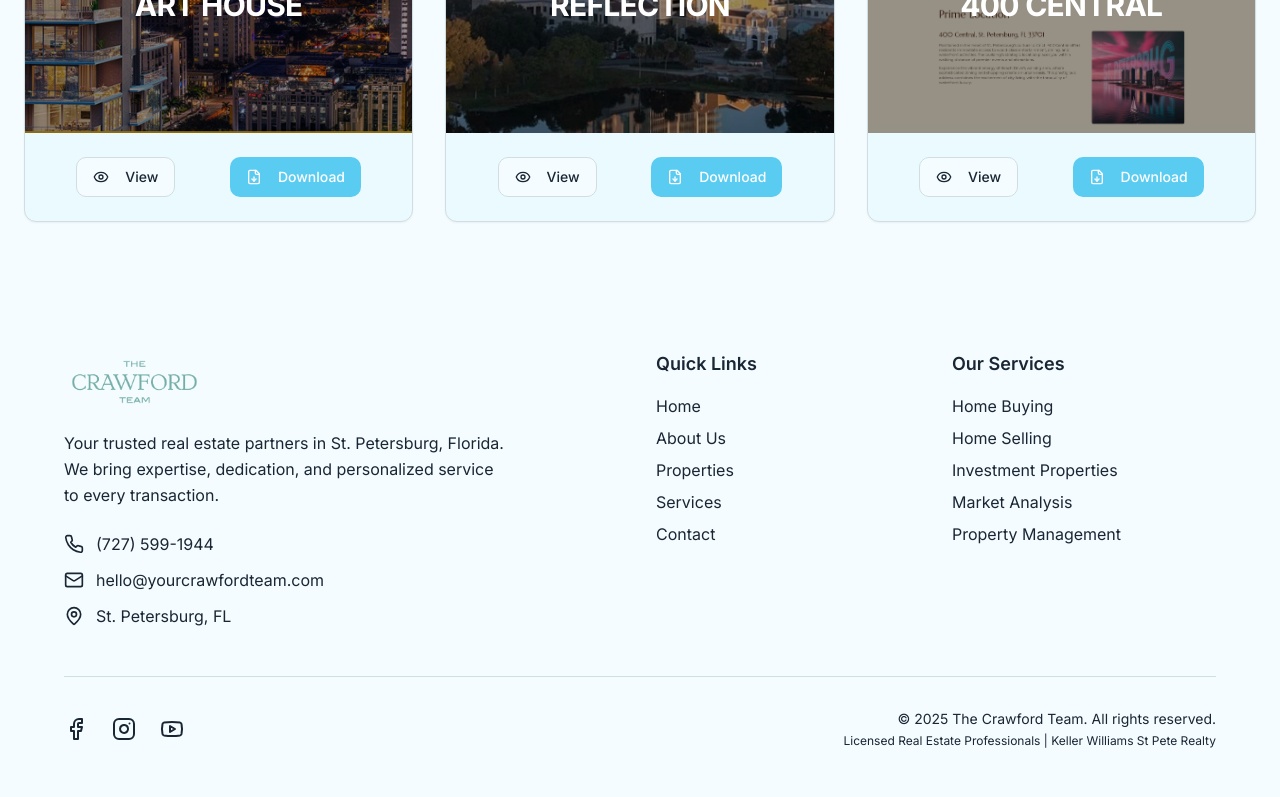
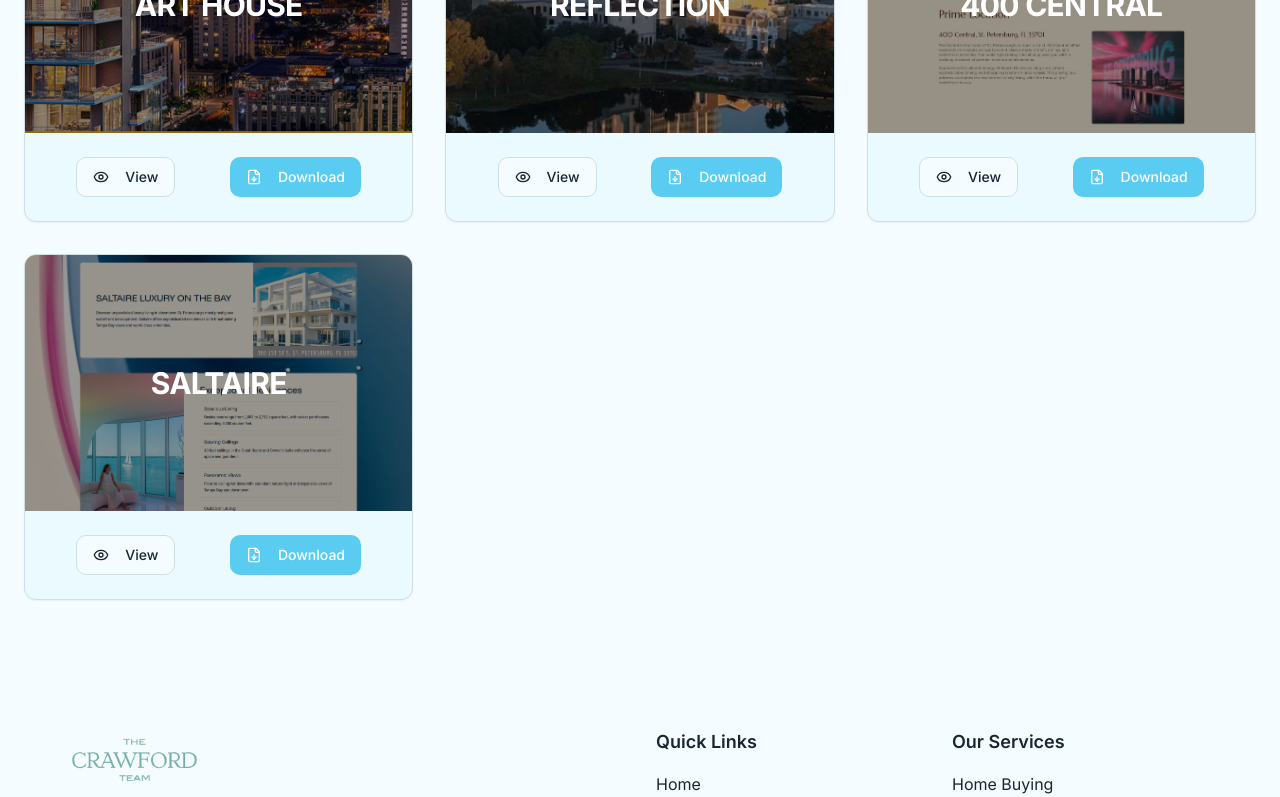
Before and after one commit to cyberdreadx/crawford-revamp-project, a React (Vite) app: page /luxury in a window 1280 px wide. Shown: the part 388-1185 px from the top of the page. Built offline with nearby package versions, Linux system fonts and the light colour scheme; a web font is replaced by a local one.

Commit message:
Add Saltaire dossier

```diff
--- a/src/pages/LuxuryProperties.tsx
+++ b/src/pages/LuxuryProperties.tsx
@@ -18,6 +18,11 @@ const dossiers = [{
   image: "/lovable-uploads/400-central-dossier-cover.png",
   pdf: "https://luxuryinthesky-iovagxi.gamma.site/",
   downloadPdf: "/dossiers/400_Central.pdf" // Update this path when PDF is available
+}, {
+  title: "SALTAIRE",
+  image: "/lovable-uploads/saltaire-dossier-cover.png",
+  pdf: "https://saltaire-luxury-on-the-b-bymxniy.gamma.site/",
+  downloadPdf: "/dossiers/Saltaire.pdf" // Update this path when PDF is available
 }
 // Add more dossiers here
 ];
```
Also changed, not shown: public/lovable-uploads/saltaire-dossier-cover.png (added).
